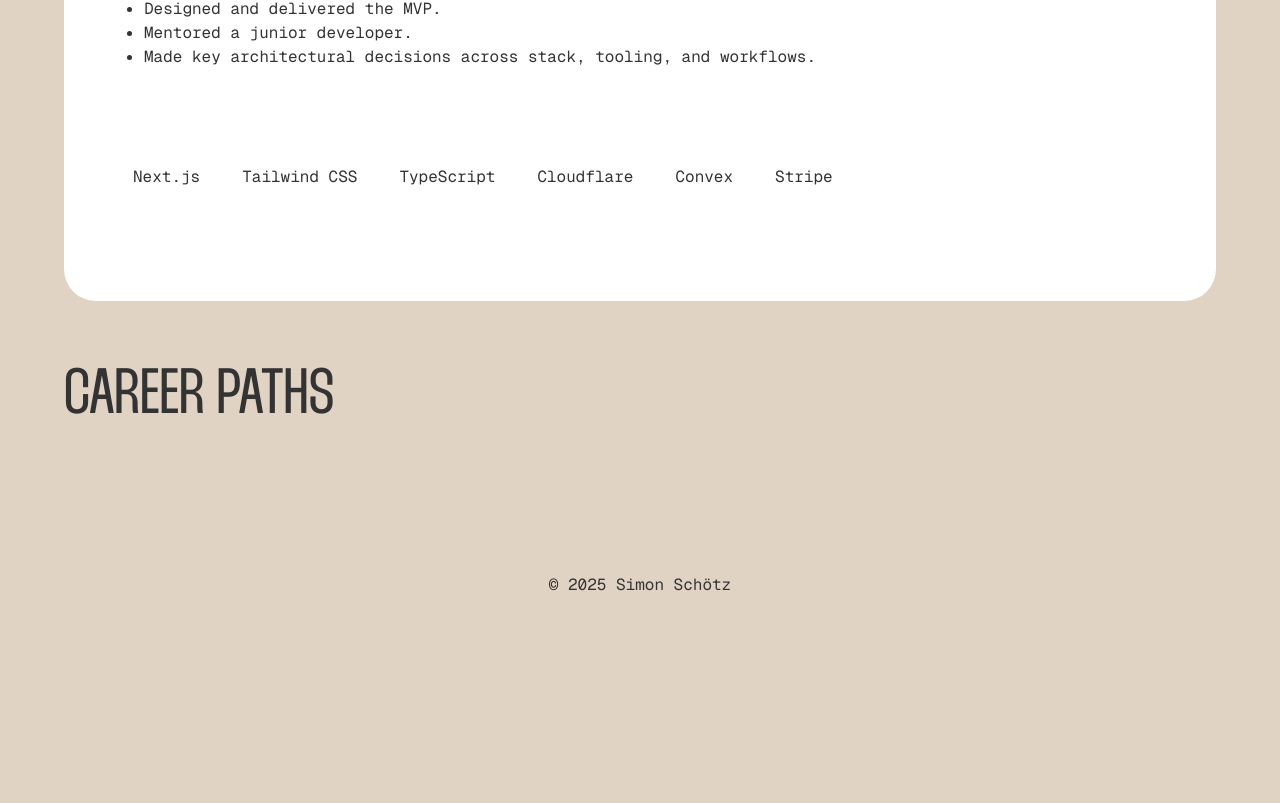
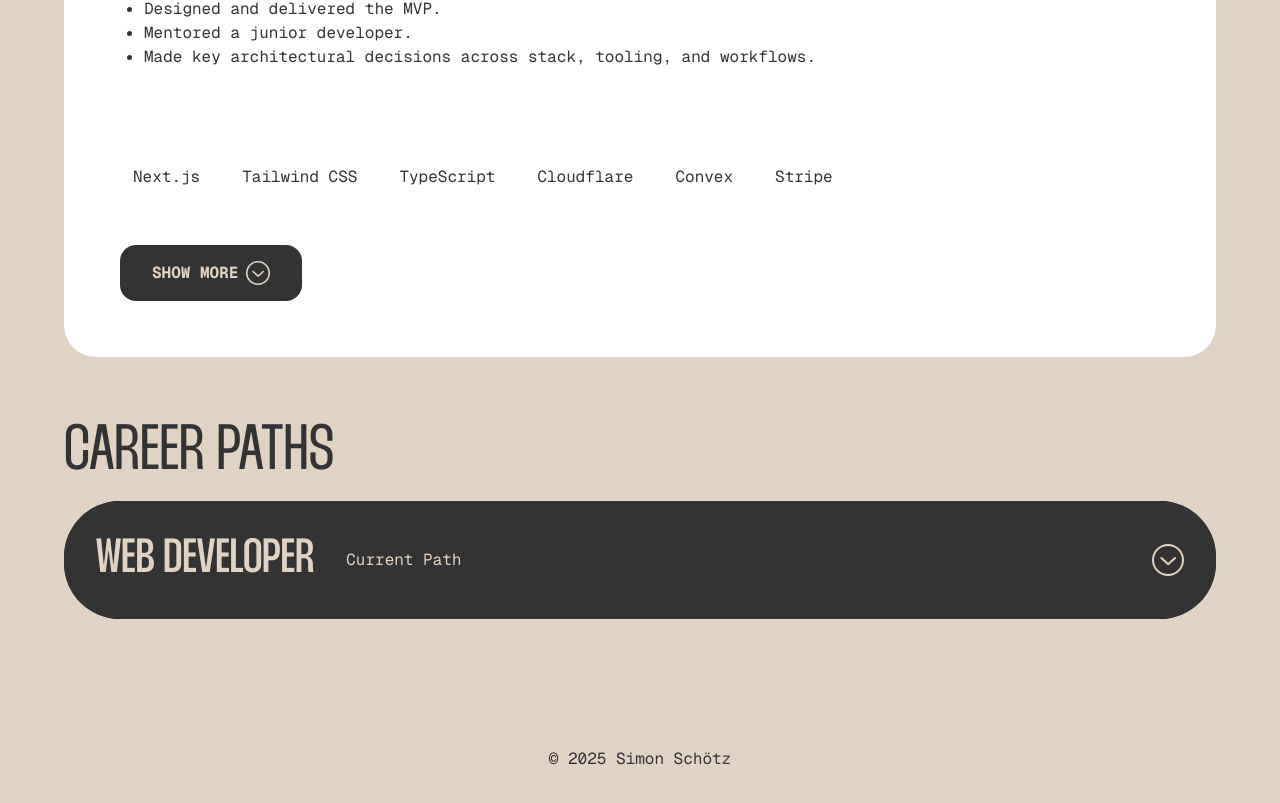
Before and after one commit to SimonSchoetz/simon-schoetz-website-2025, a Next.js app: page / in a window 1280 px wide. Shown: the part 1622-2425 px from the top of the page. Before the commit the page ends 2283 px from the top, so only its background shows below. Built offline with nearby package versions, Linux system fonts and the light colour scheme.

Commit message:
create ExpandableChip and new button config for first career path

```diff
--- a/app/_components/CareerPathsSection.tsx
+++ b/app/_components/CareerPathsSection.tsx
@@ -1,4 +1,4 @@
-import { Section, H2 } from '@/components';
+import { Section, H2, ExpandableChip } from '@/components';
 import { FCProps, HtmlProps } from '@/types';
 
 export const CareerPathsSection: FCProps<HtmlProps<'section'>> = ({
@@ -7,6 +7,53 @@ export const CareerPathsSection: FCProps<HtmlProps<'section'>> = ({
   return (
     <Section {...props}>
       <H2 text='Career Paths' className='mb-4' />
+      <ExpandableChip
+        title='Web Developer'
+        subTitle='Current Path'
+        expandableContent={
+          <article>
+            <p>
+              The first time I encountered a terminal was in the PC game Enter
+              the Matrix in 2004. I was 15 and had just as much fun hacking
+              around in this secondary part of the game—where you could unlock
+              additional content—as I had with the actual 3D action shooter that
+              sold me the game in the first place. However, growing up in the
+              Bavarian outback, I had no other contact with coding beyond that.
+              It wasn&apos;t until 15 years later that I picked it up again,
+              after seeing a commercial for the DCI Web Development program in a
+              Berlin subway in 2019.
+            </p>
+
+            <p>
+              One year later, together with two other students, I successfully
+              led the development and launch of my first full-stack project.
+              Shortly after, I joined Digital H—a promising startup that
+              financed its early growth by offering services as an agency. It
+              was the perfect place to deepen my skills and witness a young
+              company evolving fast. Here, I honed my technical abilities and
+              increasingly specialized in frontend—mainly because I was the only
+              one on the team who didn&apos;t hate it. I still don&apos;t have a
+              strong preference today, but since I have more experience in this
+              area, I naturally gravitate towards it.
+            </p>
+
+            <p>
+              Beyond coding, I sharpened my leadership skills. I became a Scrum
+              Master and integrated agile methodologies into our workflows as
+              the team expanded. For a small in-house project, I even swapped
+              roles with my boss and took on the project manager role while he
+              wrote the code.
+            </p>
+
+            <p>
+              In mid-2024, I got the chance to co-found a female health impact
+              startup through the Berliner Startup Stipendium. As tech lead, I
+              laid the technical foundation for the platform, established agile
+              workflows, and mentored my first junior developer.
+            </p>
+          </article>
+        }
+      />
     </Section>
   );
 };
--- a/components/Button.tsx
+++ b/components/Button.tsx
@@ -1,24 +1,35 @@
 import { FCProps, HtmlProps } from '@/types';
 import { ComponentProps } from 'react';
 import { Icon } from './Icon';
+import { H3 } from './Headings';
 
-type ButtonProps = HtmlProps<'button'> & {
-  config: 'defaultButton';
+type DefaultButtonProps = HtmlProps<'button'> & {
+  config: 'default';
   label: string;
   isLoading?: boolean;
   icon?: ComponentProps<typeof Icon>['iconName'];
-  iconAnimated?: boolean;
+  flipIcon?: boolean;
 };
 
-type IconProps = HtmlProps<'button'> & {
+type IconButtonProps = HtmlProps<'button'> & {
   config: 'icon';
   iconName: ComponentProps<typeof Icon>['iconName'];
+  flipIcon?: boolean;
 };
 
-type Props = ButtonProps | IconProps;
+type HeaderButtonProps = HtmlProps<'button'> & {
+  config: 'header';
+  label: string;
+  subLabel?: string;
+  isLoading?: boolean;
+  icon?: ComponentProps<typeof Icon>['iconName'];
+  flipIcon?: boolean;
+};
+
+type Props = DefaultButtonProps | IconButtonProps | HeaderButtonProps;
 
 export const Button: FCProps<Props> = ({
-  config = 'defaultButton',
+  config = 'default',
   className = '',
   ...props
 }) => {
@@ -26,15 +37,21 @@ export const Button: FCProps<Props> = ({
 
   return (
     <>
-      {config === 'defaultButton' && (
+      {config === 'default' && (
         <DefaultButton
-          {...(props as ButtonProps)}
+          {...(props as DefaultButtonProps)}
           className={`${sharedStyles} ${className}`}
         />
       )}
       {config === 'icon' && (
         <IconButton
-          {...(props as IconProps)}
+          {...(props as IconButtonProps)}
+          className={`${sharedStyles} ${className}`}
+        />
+      )}
+      {config === 'header' && (
+        <HeaderButton
+          {...(props as HeaderButtonProps)}
           className={`${sharedStyles} ${className}`}
         />
       )}
@@ -42,10 +59,10 @@ export const Button: FCProps<Props> = ({
   );
 };
 
-const DefaultButton: FCProps<ButtonProps> = ({
+const DefaultButton: FCProps<DefaultButtonProps> = ({
   label,
   icon,
-  iconAnimated,
+  flipIcon,
   className,
   ...props
 }) => {
@@ -60,7 +77,7 @@ const DefaultButton: FCProps<ButtonProps> = ({
         <Icon
           iconName={icon}
           className={`${
-            iconAnimated ? '' : 'rotate-180'
+            flipIcon ? '' : 'rotate-x-180'
           } stroke-bg duration-600 `}
         />
       )}
@@ -68,10 +85,50 @@ const DefaultButton: FCProps<ButtonProps> = ({
   );
 };
 
-const IconButton: FCProps<IconProps> = ({ iconName, ...props }) => {
+const IconButton: FCProps<IconButtonProps> = ({
+  iconName,
+  className,
+  flipIcon,
+  ...props
+}) => {
   return (
     <button {...props}>
-      <Icon iconName={iconName} />
+      <Icon
+        iconName={iconName}
+        className={`${flipIcon ? '' : 'rotate-180'} duration-600  ${className}`}
+      />
     </button>
   );
 };
+
+const HeaderButton: FCProps<HeaderButtonProps> = ({
+  label,
+  subLabel,
+  icon,
+  flipIcon,
+  className,
+  ...props
+}) => {
+  return (
+    <button
+      aria-label={props['aria-label'] ?? label}
+      className={`flex justify-between items-center bg-fg text-bg ${className}`}
+      {...props}
+    >
+      <div className='flex content-center gap-8'>
+        <H3 className='uppercase font-medium' text={label} />
+
+        {subLabel && <span className='text-base'>{subLabel}</span>}
+      </div>
+
+      {icon && (
+        <Icon
+          iconName={icon}
+          className={`w-8 h-8 ${
+            flipIcon ? '' : 'rotate-x-180'
+          } stroke-bg duration-600`}
+        />
+      )}
+    </button>
+  );
+};
--- /dev/null
+++ b/components/ExpandableChip.tsx
@@ -0,0 +1,43 @@
+'use client';
+
+import { useState } from 'react';
+import { FCProps, HtmlProps } from '@/types';
+import { Button } from './Button';
+import { ExpandableDiv } from './ExpandableDiv';
+
+type Props = HtmlProps<'div'> & {
+  title: string;
+  subTitle: string;
+  expandableContent: React.ReactNode;
+};
+
+export const ExpandableChip: FCProps<Props> = ({
+  title,
+  subTitle,
+  expandableContent,
+  className,
+  ...props
+}) => {
+  const [isExpanded, setIsExpanded] = useState(false);
+
+  return (
+    <div
+      {...props}
+      className={`flex flex-col bg-fg rounded-[3.5rem] ${className}`}
+    >
+      <Button
+        config='header'
+        label={title}
+        subLabel={subTitle}
+        onClick={() => setIsExpanded(!isExpanded)}
+        icon='upInCircle'
+        flipIcon={isExpanded}
+        className='p-8 rounded-[3.5rem]'
+      />
+
+      <ExpandableDiv isExpanded={isExpanded} className='text-bg px-8'>
+        {expandableContent}
+      </ExpandableDiv>
+    </div>
+  );
+};
--- a/components/index.ts
+++ b/components/index.ts
@@ -6,3 +6,5 @@ export * from './Button';
 export * from './ExpandableCard';
 export * from './ExpandableCardItem';
 export * from './Chip';
+export * from './ExpandableChip';
+export * from './ExpandableDiv';
```
